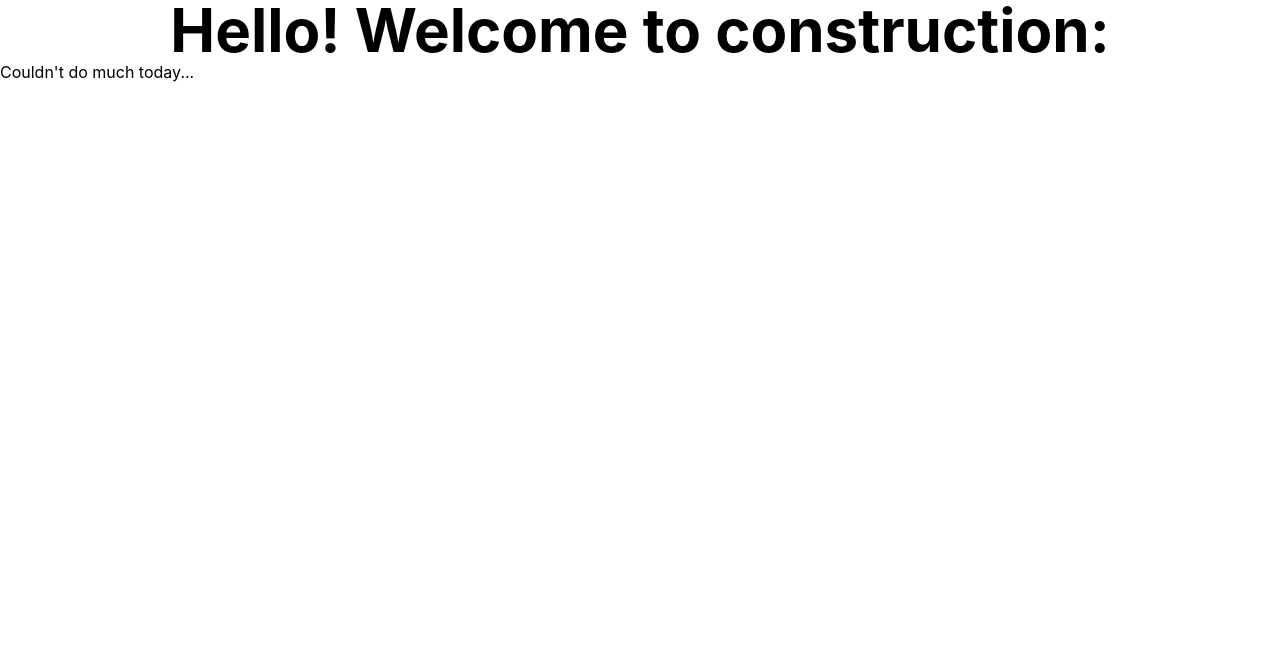
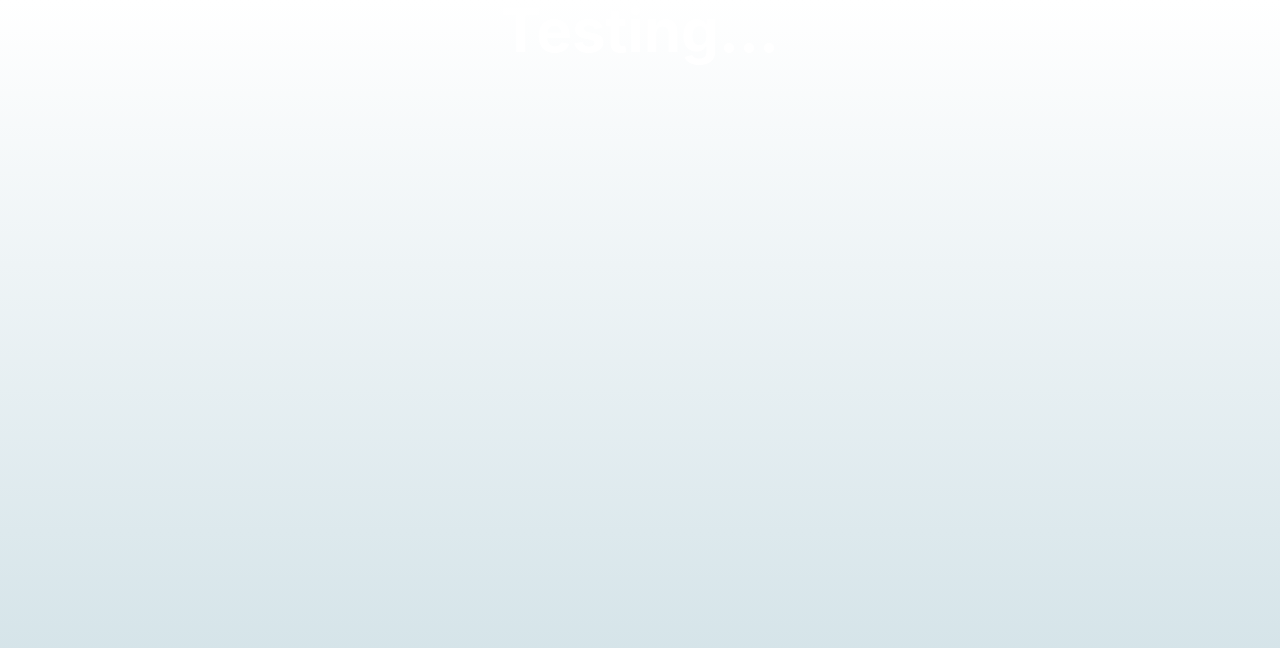
Before and after one commit to theinternetfae/Construction-site, a React (Vite) app: page / in a window 1280 px wide. Shown: the top 648 px of the page. Built offline with nearby package versions, Linux system fonts and the light colour scheme.

Commit message:
Creating welcome page

```diff
--- a/src/App.jsx
+++ b/src/App.jsx
@@ -1,12 +1,12 @@
 import { useState } from 'react'
+import Welcome from './Welcome.jsx'
 
 function App() {
   const [count, setCount] = useState(0)
 
   return (
     <main>
-      <h1>Hello! Welcome to construction:</h1>
-      <p>Couldn't do much today...</p>
+      <Welcome />
     </main>
   )
 }
--- /dev/null
+++ b/src/Welcome.jsx
@@ -0,0 +1,11 @@
+function Welcome() {
+    return (
+        <div className="welcome">
+            <h1>Testing...</h1>
+            <section></section>
+            <section></section>
+        </div>
+    );
+}
+
+export default Welcome;
--- a/src/index.css
+++ b/src/index.css
@@ -3,3 +3,9 @@
 h1 {
   @apply text-6xl text-center font-bold;
 }
+
+@layer components {
+  .welcome {
+    @apply bg-gradient-to-b from-white to-[#CCDEE4] text-white w-full min-h-svh;
+  }
+}
```
